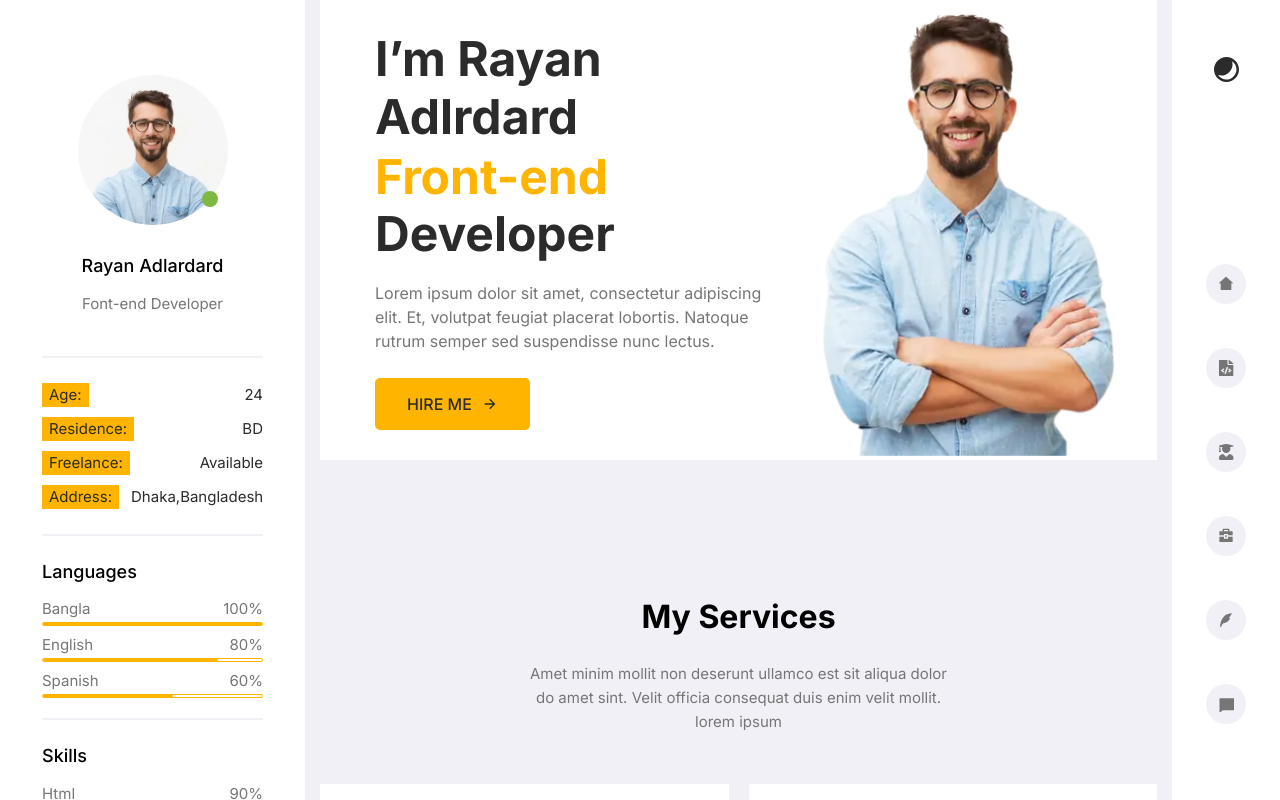
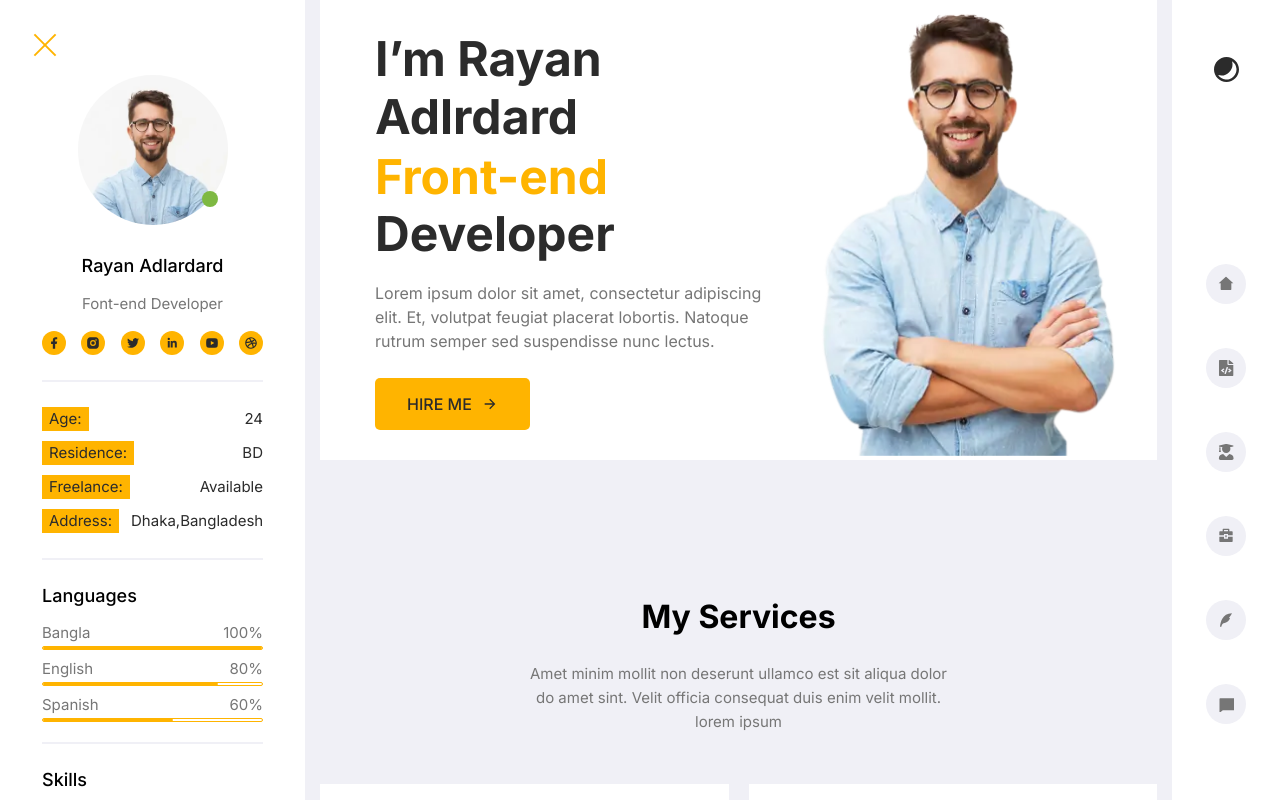
Before and after one commit to adastion/adastion-portfolio-start-project, a React app: page / in a window 1280 px wide. Shown: the top 800 px of the page. Built offline with nearby package versions, Linux system fonts and the light colour scheme.

Commit message:
isOpen button

```diff
--- a/src/App.tsx
+++ b/src/App.tsx
@@ -7,13 +7,20 @@ import { theme } from './styles/Theme'
 import { Footer } from './layout/footer/Footer'
 import { Main } from './layout/main/Main'
 import { useState } from 'react'
+import { BurgerButton } from './components/menu/BurgerButton'
 
 export const App: React.FC = () => {
-  const [visibleProfile, setVisibleProfile] = useState(false)
 
+  const [isOpenCurrent, setIsOpen] = useState(true)
+  let openClose = () => {
+    setIsOpen(!isOpenCurrent)
+  }
   return (
     <AppStyled className='App'>
-      <Profile />
+       <BurgerButton close onClick={openClose}>
+          <span></span>
+        </BurgerButton>
+      <Profile isOpen={isOpenCurrent}/>
       <FlexWrapper direction={'column'}>
         <Header />
         <Main />
--- a/src/components/menu/BurgerButton.ts
+++ b/src/components/menu/BurgerButton.ts
@@ -6,7 +6,7 @@ type BurgerButtonPropsType = {
 }
 
 export const BurgerButton = styled.button<BurgerButtonPropsType>`
-  position: relative;
+  position: absolute;
   top: 35px;
   left: 30px;
   width: 30px;
@@ -14,8 +14,8 @@ export const BurgerButton = styled.button<BurgerButtonPropsType>`
   cursor: pointer;
   align-items: center;
   justify-content: center;
-  display: none;
-  z-index: 2;
+  display: flex;
+  z-index: 22;
 
   & span {
     display: inline-block;
@@ -65,10 +65,4 @@ export const BurgerButton = styled.button<BurgerButtonPropsType>`
   @media ${theme.media.bigDesktop} {
     display: flex;
   }
-
-  @media ${theme.media.desktop} {
-    & + * {
-      margin-top: 45px;
-    }
-  }
 `
--- a/src/layout/header/banner/Banner.tsx
+++ b/src/layout/header/banner/Banner.tsx
@@ -13,9 +13,6 @@ import { BurgerButton } from './../../../components/menu/BurgerButton'
 export const Banner = () => {
   return (
     <S.Banner>
-      <BurgerButton>
-        <span></span>
-      </BurgerButton>
       <FlexWrapper gap={'30px 10px'} justify={'space-between'} align={'center'}>
         <FlexWrapper direction={'column'} align={'start'} padding={'25px'}>
           <SectionTitle margin={'2px'} size={'48px'} transform>
--- a/src/layout/sideBar/SideBar.tsx
+++ b/src/layout/sideBar/SideBar.tsx
@@ -11,7 +11,6 @@ import avatarProfileWebp from './../../assets/images/avatar_profile.webp'
 import { S } from './SideBar_Styles'
 import { ProgressBar } from './progressBar/ProgressBar'
 import { SocialNetwork } from './socialNetwork/SocialNetwork'
-import { BurgerButton } from '../../components/menu/BurgerButton'
 
 const listData = {
   languages: [
@@ -73,18 +72,17 @@ const listData = {
   ],
 }
 
-export const Profile: React.FC = () => {
-  const [isOpen, setIsOpen] = useState(false)
-  let openClose = () => {
-    setIsOpen(!isOpen)
-  }
+type ProfilePropsType = {
+  isOpen:boolean
+}
+
+export const Profile: React.FC<ProfilePropsType> = (props: ProfilePropsType) => {
+
 
   return (
-    <S.Profile isOpen>
+    <S.Profile isOpen={props.isOpen} >
       <S.Content>
-        <BurgerButton close>
-          <span></span>
-        </BurgerButton>
+
         <FlexWrapper direction={'column'} align={'stretch'}>
           <S.InfoCell>
             <FlexWrapper direction='column' align='center'>
--- a/src/layout/sideBar/SideBar_Styles.ts
+++ b/src/layout/sideBar/SideBar_Styles.ts
@@ -53,21 +53,17 @@ const Content = styled.div`
     }
   }
 
-  & button {
-    z-index: 15;
-    top: -14px;
-    right: 0;
-    left: 90%;
-    display: none;
-  }
-
   @media ${theme.media.bigDesktop} {
     max-width: 375px;
 
+    & ${BurgerButton} {
+      display: flex;
 
-  & ${BurgerButton} {
-    display: flex;
-  }
+      z-index: 15;
+      top: -14px;
+      right: 0;
+      left: 90%;
+    }
   }
 `
 
```
